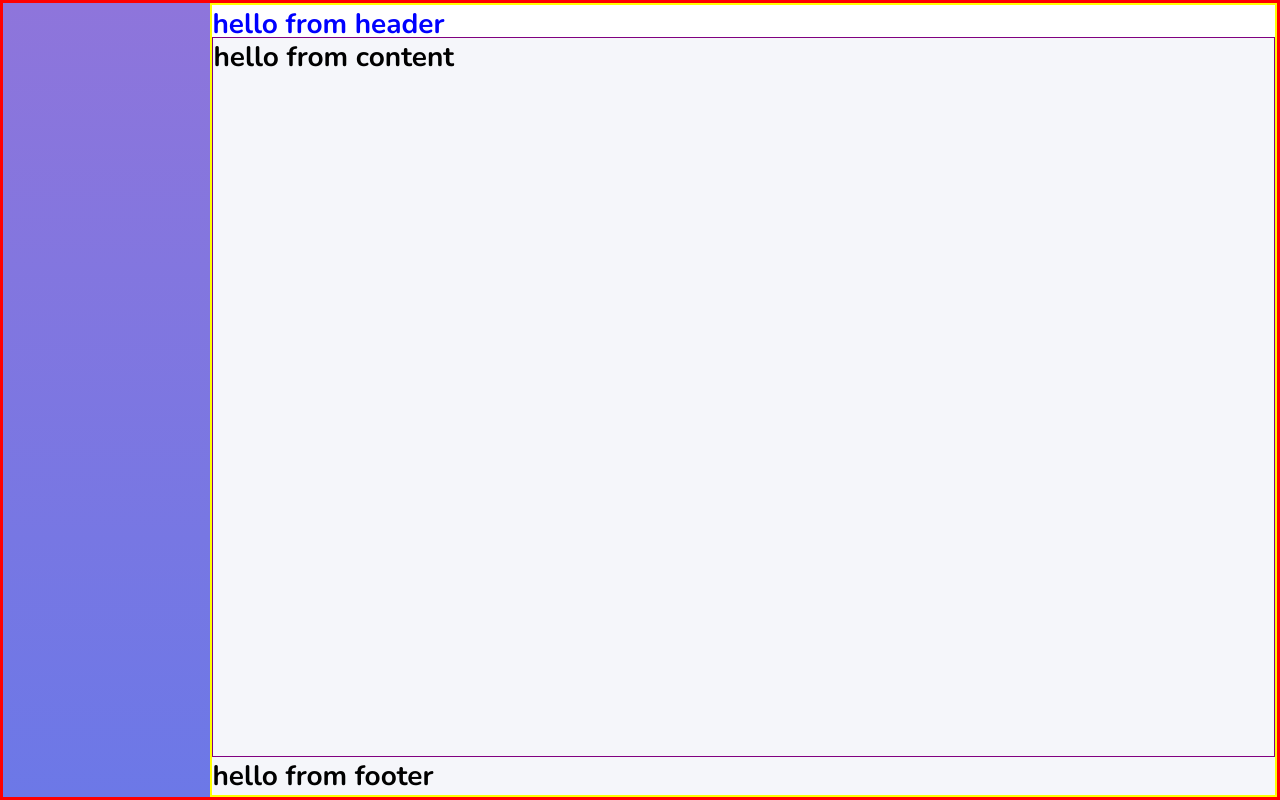
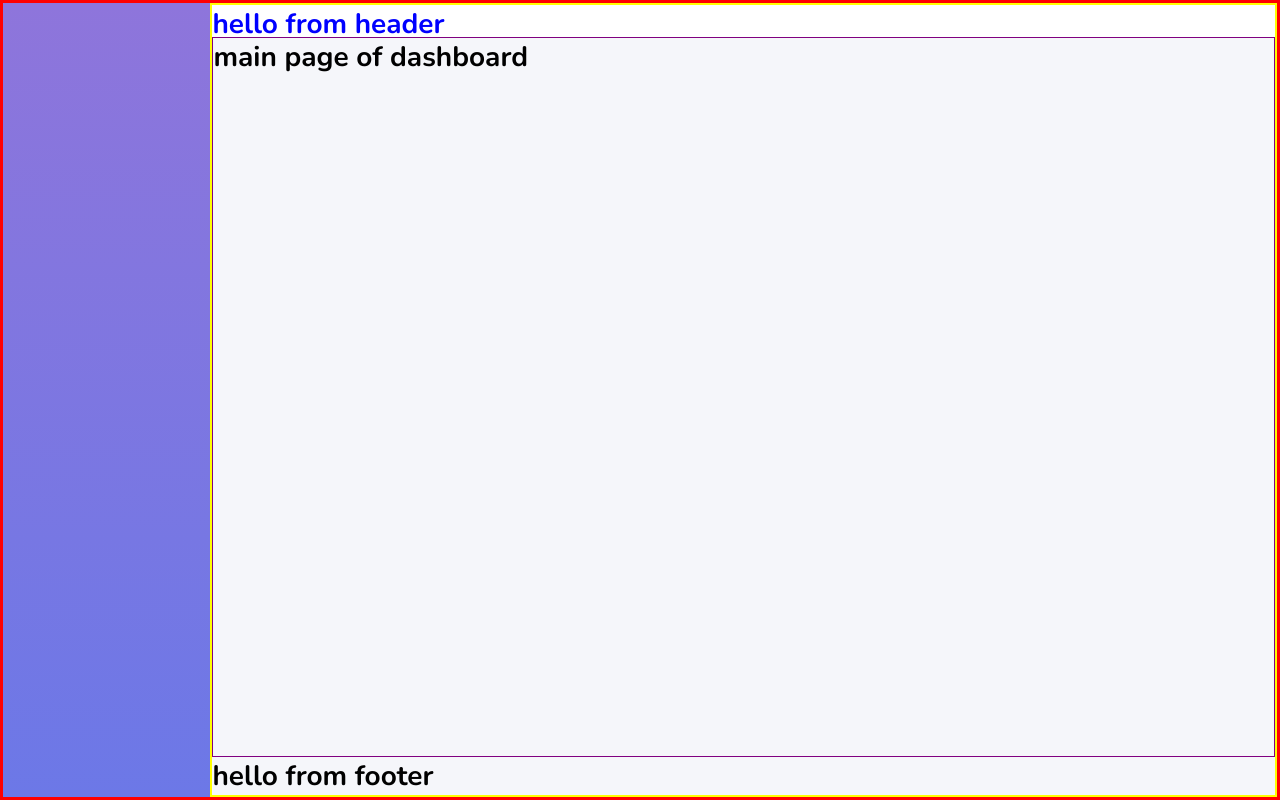
Before and after one commit to rodgomesc/house-control-program-front-end, a React (Create React App) app: page /dashboard in a window 1280 px wide. Built offline with nearby package versions, Linux system fonts and the light colour scheme; the HTML template or start-up script is replaced by a standard one.

Commit message:
change(routes, layouts): make a layout for dashboard and start making routes

```diff
--- a/package.json
+++ b/package.json
@@ -4,6 +4,7 @@
   "private": true,
   "dependencies": {
     "history": "^4.10.1",
+    "prop-types": "^15.7.2",
     "react": "^16.9.0",
     "react-dom": "^16.9.0",
     "react-router-dom": "^5.0.1",
--- /dev/null
+++ b/src/pages/Dashboard/Main/index.js
@@ -0,0 +1,11 @@
+import React from 'react';
+
+import { Container } from './styles';
+
+export default function Main() {
+  return (
+    <Container>
+      <h1>main page of dashboard</h1>
+    </Container>
+  );
+}
--- /dev/null
+++ b/src/pages/Dashboard/Main/styles.js
@@ -0,0 +1,3 @@
+import styled from 'styled-components';
+
+export const Container = styled.div``;
--- /dev/null
+++ b/src/pages/Dashboard/Person/index.js
@@ -0,0 +1,11 @@
+import React from 'react';
+
+import { Container } from './styles';
+
+export default function Person() {
+  return (
+    <Container>
+      <h1>from dashboard/person</h1>
+    </Container>
+  );
+}
--- /dev/null
+++ b/src/pages/Dashboard/Person/styles.js
@@ -0,0 +1,3 @@
+import styled from 'styled-components';
+
+export const Container = styled.div``;
--- a/src/pages/Dashboard/index.js
+++ /dev/null
@@ -1,20 +0,0 @@
-import React from 'react';
-import { SideBar, Header, Footer } from '../../components';
-
-import { Container, Wrapper, Content } from './styles';
-
-export default function Dashboard() {
-  return (
-    <Container>
-      <SideBar />
-
-      <Wrapper>
-        <Header />
-        <Content>
-          <h1>hello from content</h1>
-        </Content>
-        <Footer />
-      </Wrapper>
-    </Container>
-  );
-}
--- /dev/null
+++ b/src/pages/_layouts/dashboard/index.js
@@ -0,0 +1,17 @@
+import React from 'react';
+import { SideBar, Header, Footer } from '../../../components';
+
+import { Wrapper, Content, Container } from './styles';
+
+export default function Dashboard({ children }) {
+  return (
+    <Wrapper>
+      <SideBar />
+      <Container>
+        <Header />
+        <Content>{children}</Content>
+        <Footer />
+      </Container>
+    </Wrapper>
+  );
+}
--- a/src/pages/Dashboard/styles.js
+++ b/src/pages/_layouts/dashboard/styles.js
@@ -1,13 +1,13 @@
 import styled from 'styled-components';
 
-export const Container = styled.div`
+export const Wrapper = styled.div`
   height: 100%;
   display: flex;
   flex-direction: row;
   border: solid 3px red;
 `;
 
-export const Wrapper = styled.div`
+export const Container = styled.div`
   border: 2px solid yellow;
   width: 100%;
   display: flex;
--- /dev/null
+++ b/src/routes/Route.js
@@ -0,0 +1,42 @@
+import React from 'react';
+import { Route, Redirect } from 'react-router-dom';
+import PropTypes from 'prop-types';
+
+import DashboardLayout from '../pages/_layouts/dashboard';
+
+export default function RouteWrapper({
+  component: Component,
+  isPrivate,
+  ...rest
+}) {
+  const signed = true;
+
+  if (!signed && isPrivate) {
+    return <Redirect to="/" />;
+  }
+
+  if (signed && !isPrivate) {
+    return <Redirect to="/dashboard" />;
+  }
+
+  const Layout = DashboardLayout;
+
+  return (
+    <Route
+      {...rest}
+      render={props => (
+        <Layout>
+          <Component />
+        </Layout>
+      )}
+    />
+  );
+}
+RouteWrapper.propTypes = {
+  isPrivate: PropTypes.bool,
+  component: PropTypes.oneOfType([PropTypes.func, PropTypes.element])
+};
+
+RouteWrapper.defaultProps = {
+  isPrivate: false
+};
--- a/src/routes/index.js
+++ b/src/routes/index.js
@@ -1,15 +1,20 @@
-import { Switch, Route } from 'react-router-dom';
 import React from 'react';
+import Route from './Route';
+import { Switch } from 'react-router-dom';
+
 import SignIn from '../pages/SignIn';
 import SignUp from '../pages/SignUp';
-import Dashboard from '../pages/Dashboard';
+import Main from '../pages/Dashboard/Main';
+import Person from '../pages/Dashboard/Person';
 
 export default function Routes() {
   return (
     <Switch>
       <Route path="/" exact component={SignIn} />
       <Route path="/register" component={SignUp} />
-      <Route path="/dashboard" component={Dashboard} />
+
+      <Route path="/dashboard" isPrivate component={Main} />
+      <Route path="/person" exact isPrivate component={Person} />
     </Switch>
   );
 }
```
Also changed, not shown: 1 other file (tests, documents, lock files or other folders).
